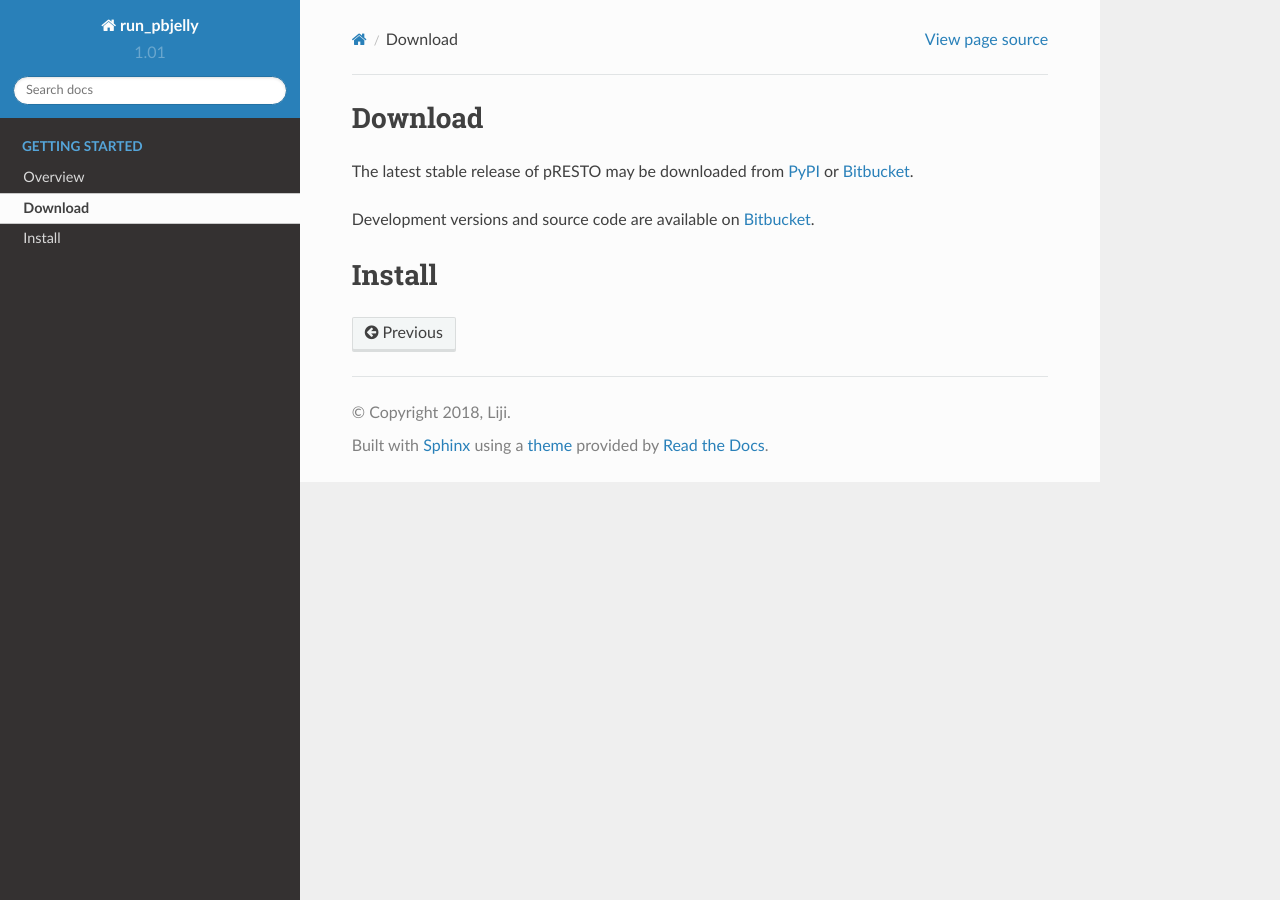
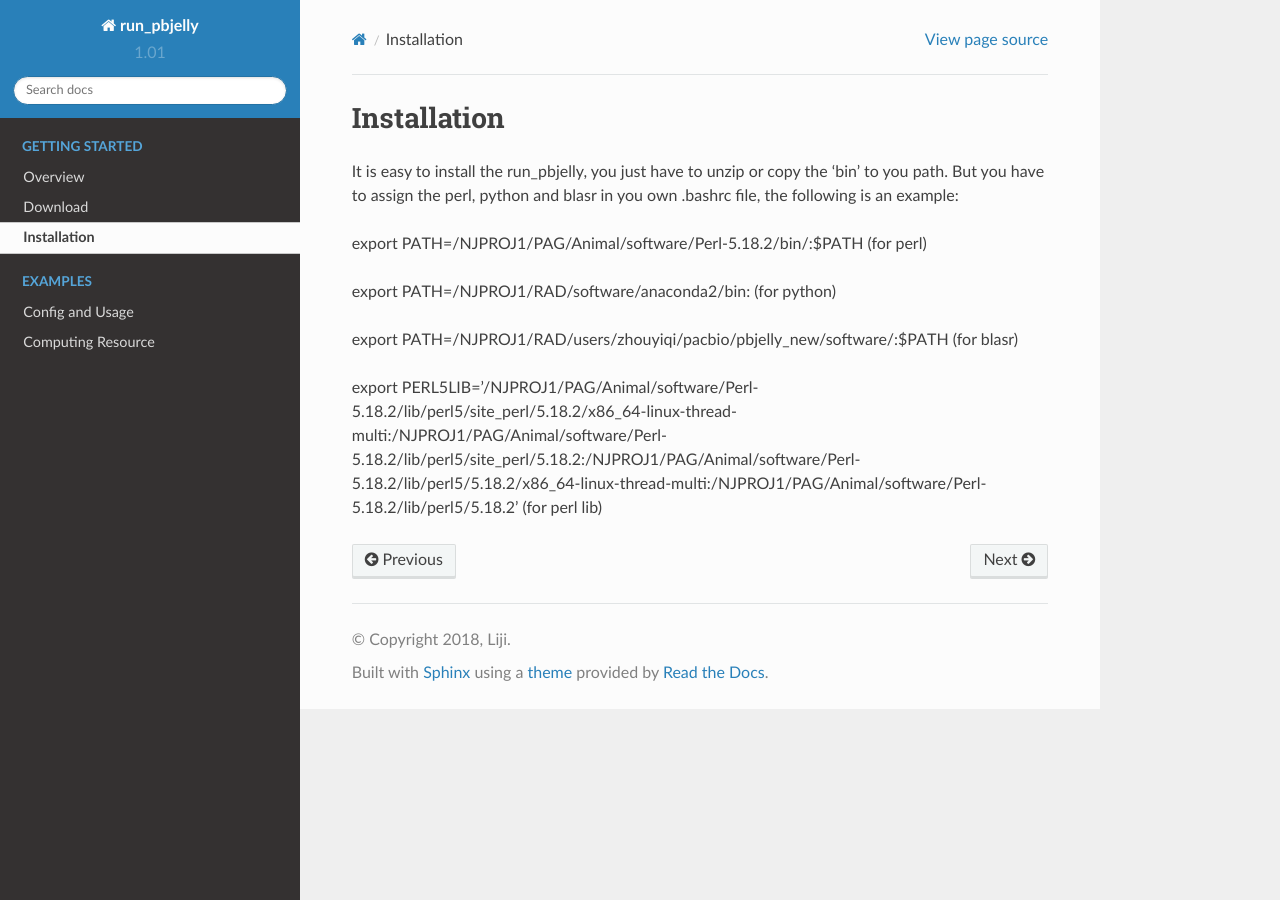
Before and after one commit to bitcometz/run_pbjelly, a Sphinx documentation site: the page built from source/install.rst, in a window 1280 px wide. Built offline with Sphinx 7.4.7 and the Read the Docs theme 2.0.0, drawn with Linux system fonts in a browser that asks for light colours; pages that are not in the unit, such as notebooks, are missing from menus.

Commit message:
Add files via upload

```diff
--- /dev/null
+++ b/source/doc_requires.txt
@@ -0,0 +1,2 @@
+sphinx>=1.4.0
+sphinx_rtd_theme>=0.1.9
--- /dev/null
+++ b/source/download.rst
@@ -0,0 +1,6 @@
+.. _Download:
+
+Download
+================================================================================
+
+Sorry, you cannot download the code file from the website. The run_pbjelly package were in-house used and you can contact us to get the right to use it. Our way of contact can be found in the following content.
--- a/source/install.rst
+++ b/source/install.rst
@@ -1,16 +1,14 @@
-.. _Download:
+.. _Installation:
 
-Download
+Installation
 ================================================================================
 
-The latest stable release of pRESTO may be downloaded from
-`PyPI <https://pypi.python.org/pypi/presto>`__ or
-`Bitbucket <https://bitbucket.org/kleinstein/presto/downloads>`__.
+It is easy to install the run_pbjelly, you just have to unzip or copy the 'bin' to you path. But you have to assign the perl, python and blasr in you own .bashrc file, the following is an example:
 
-Development versions and source code are available on
-`Bitbucket <https://bitbucket.org/kleinstein/presto/overview>`__.
+export PATH=/NJPROJ1/PAG/Animal/software/Perl-5.18.2/bin/:$PATH (for perl)
 
-.. _Installation:
+export PATH=/NJPROJ1/RAD/software/anaconda2/bin: (for python)
 
-Install
-================================================================================
+export PATH=/NJPROJ1/RAD/users/zhouyiqi/pacbio/pbjelly_new/software/:$PATH (for blasr)
+
+export PERL5LIB='/NJPROJ1/PAG/Animal/software/Perl-5.18.2/lib/perl5/site_perl/5.18.2/x86_64-linux-thread-multi:/NJPROJ1/PAG/Animal/software/Perl-5.18.2/lib/perl5/site_perl/5.18.2:/NJPROJ1/PAG/Animal/software/Perl-5.18.2/lib/perl5/5.18.2/x86_64-linux-thread-multi:/NJPROJ1/PAG/Animal/software/Perl-5.18.2/lib/perl5/5.18.2' (for perl lib)
```
Also changed, not shown: source/computing_resource.rst (added, +12 -0 lines), source/config.rst (added, +35 -0 lines), source/index.rst (+27 -0 lines), source/images/config.png (added), source/images/reads.list.png (added).
